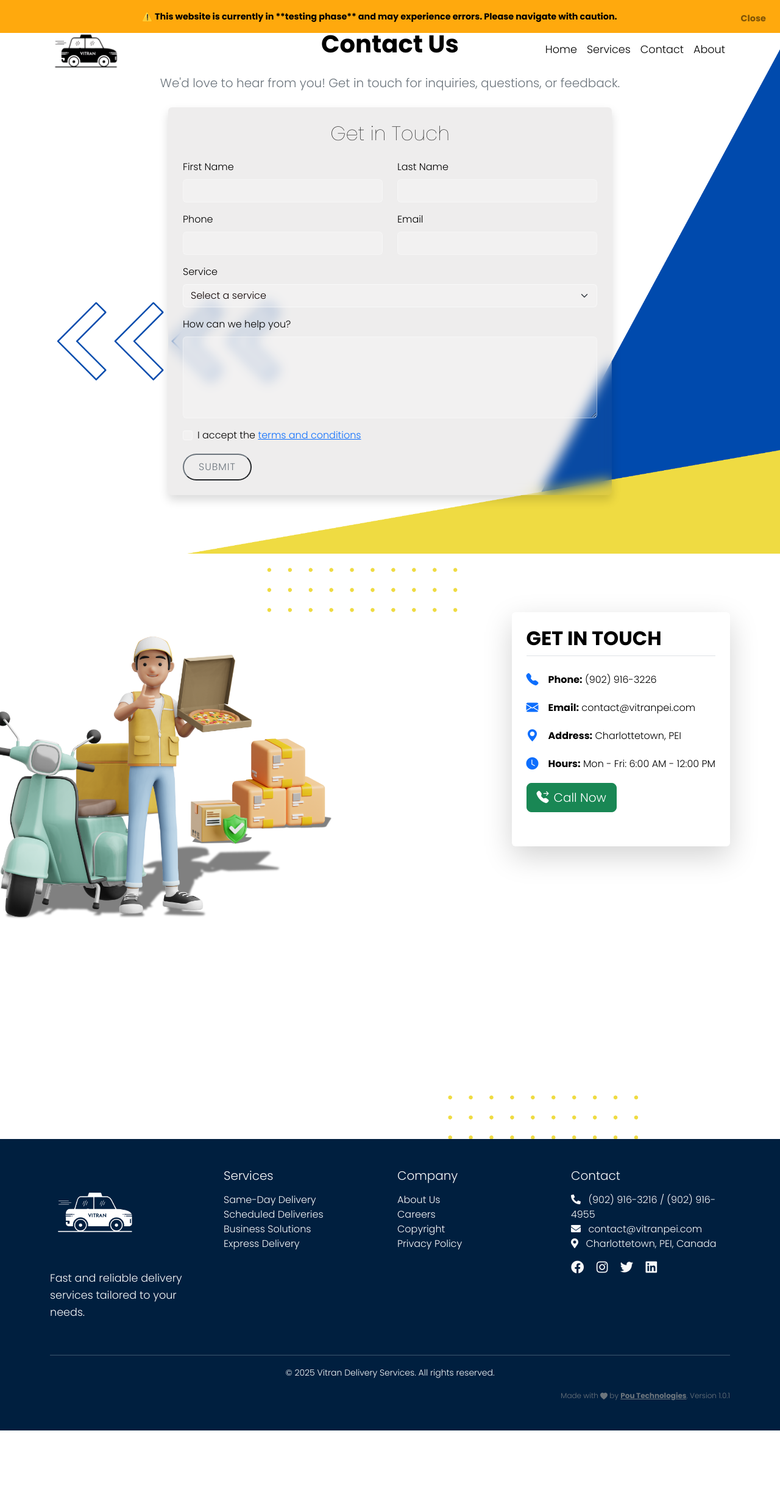
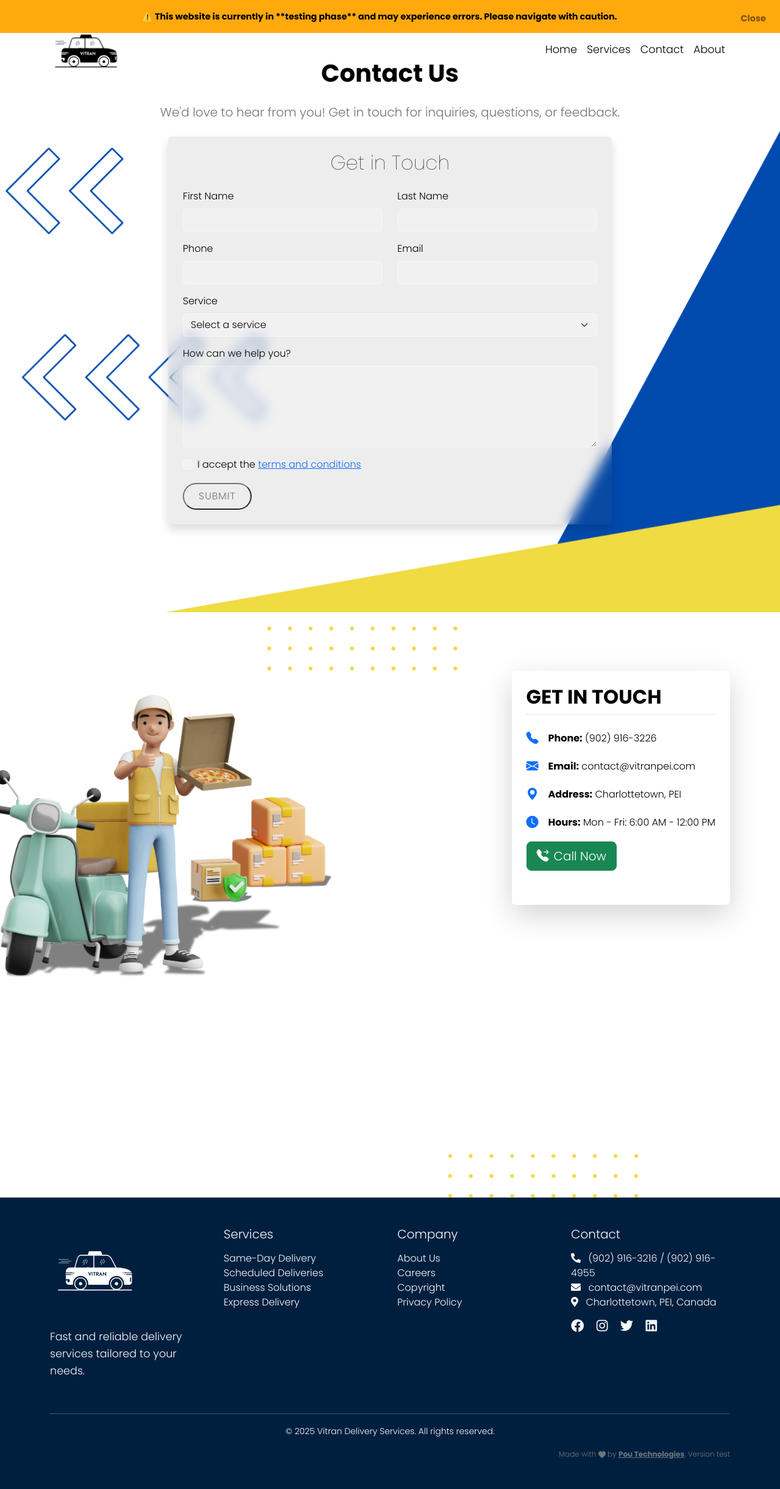
Before and after one commit to Poutechnologies/VitranPE-WebsiteCode, a PHP site: page /contact in a window 1280 px wide. Shown: the whole page at 61% size. Before the commit the page ends 2346 px from the top, so only its background shows below. Run offline with PHP 8.4, Linux system fonts and the light colour scheme; some libraries are stand-ins or nearby versions; some web fonts are replaced.

Commit message:
Improvements in the quality images

```diff
--- a/includes/footer.php
+++ b/includes/footer.php
@@ -64,7 +64,7 @@
           <path fill-rule="evenodd" d="M8 1.314C12.438-3.248 23.534 4.735 8 15-7.534 4.736 3.562-3.248 8 1.314" />
         </svg>
         by <a class="text-secondary fw-bold" href="https://poutechnologies.com" target="_blank">Pou Technologies</a>.
-        Version 1.0.1
+        Version test
       </p>
     </div>
 
--- a/style/css/css.css
+++ b/style/css/css.css
@@ -314,7 +314,7 @@ footer i:hover {
 
 
 .contact-info-section {
-    background-image: url('/images/general/contactBg.png');
+    background-image: url('/images/general/contactBg1.png');
     background-size: cover;
     background-position: top;
     background-repeat: no-repeat;
@@ -332,7 +332,7 @@ footer i:hover {
 /*ABOUT US PAGE*/
 
 .about-us-section {
-    background-image: url('/images/general/aboutUsBg.png');
+    background-image: url('/images/general/aboutUsBg1.png');
     background-size: cover;
     background-position: top;
     background-repeat: no-repeat;
--- a/views/contact.php
+++ b/views/contact.php
@@ -15,7 +15,7 @@ include '../includes/header.php';
 
 
 
-<section class="contact-hero-section" style="background-image: url('/images/general/10.png');">
+<section class="py-5 contact-hero-section" style="background-image: url('/images/general/contactBgForm.png');">
     <div class="container h-100 d-flex flex-column justify-content-center py-5">
         <!-- Hero Section -->
         <section class="contact-hero text-center">
```
Also changed, not shown: images/general/aboutUsBg1.png (added), images/general/contactBg1.png (added), images/general/contactBgForm.png (added), images/general/hero2.png (deleted), images/general/hero3.png (deleted).
